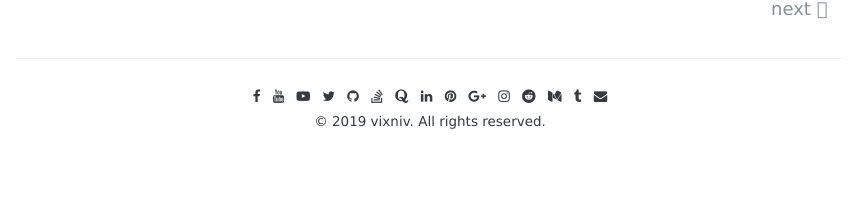
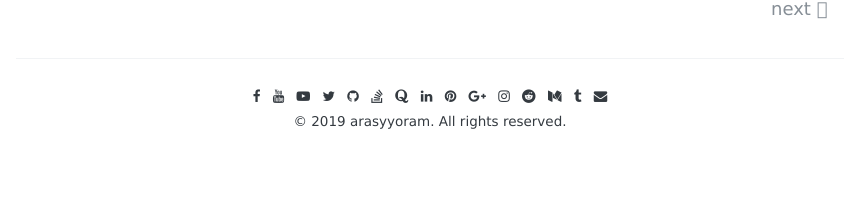
Before and after one commit to arasyyoram/arasyyoram.github.io, a Jekyll site: the page built from index.html, in a window 1280 px wide. Shown: the part 1293-1512 px from the top of the page, without its empty margins (210-1068 px from the left). Built offline with Jekyll 4.4.1, drawn with Linux system fonts in a browser that asks for light colours; some web fonts are replaced; the list of posts is cut into pages by our own code.

Commit message:
Update _config.yml

```diff
--- a/_config.yml
+++ b/_config.yml
@@ -24,7 +24,7 @@ author:
 
 copyright:
   year:             2019
-  name:             vixniv
+  name:             arasyyoram
 
 # Google-analytics
 google-analytics:
```
